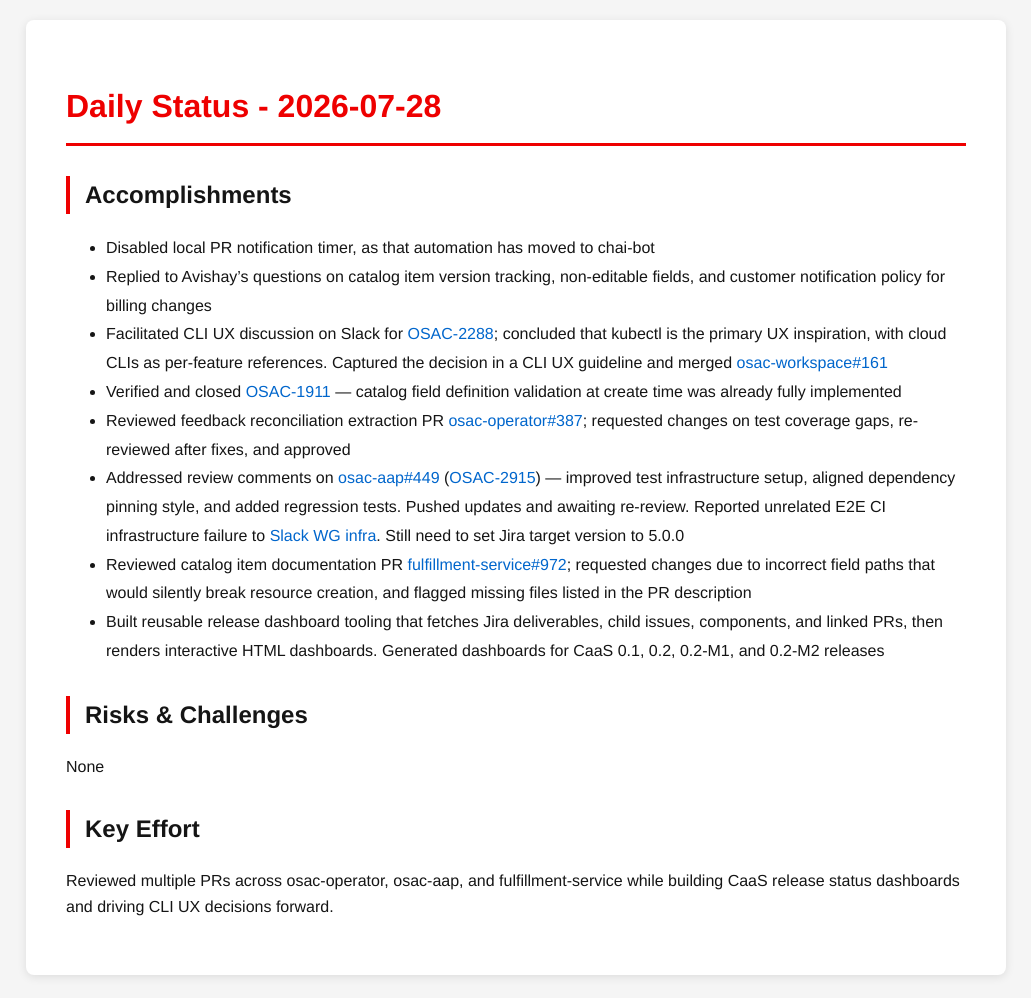
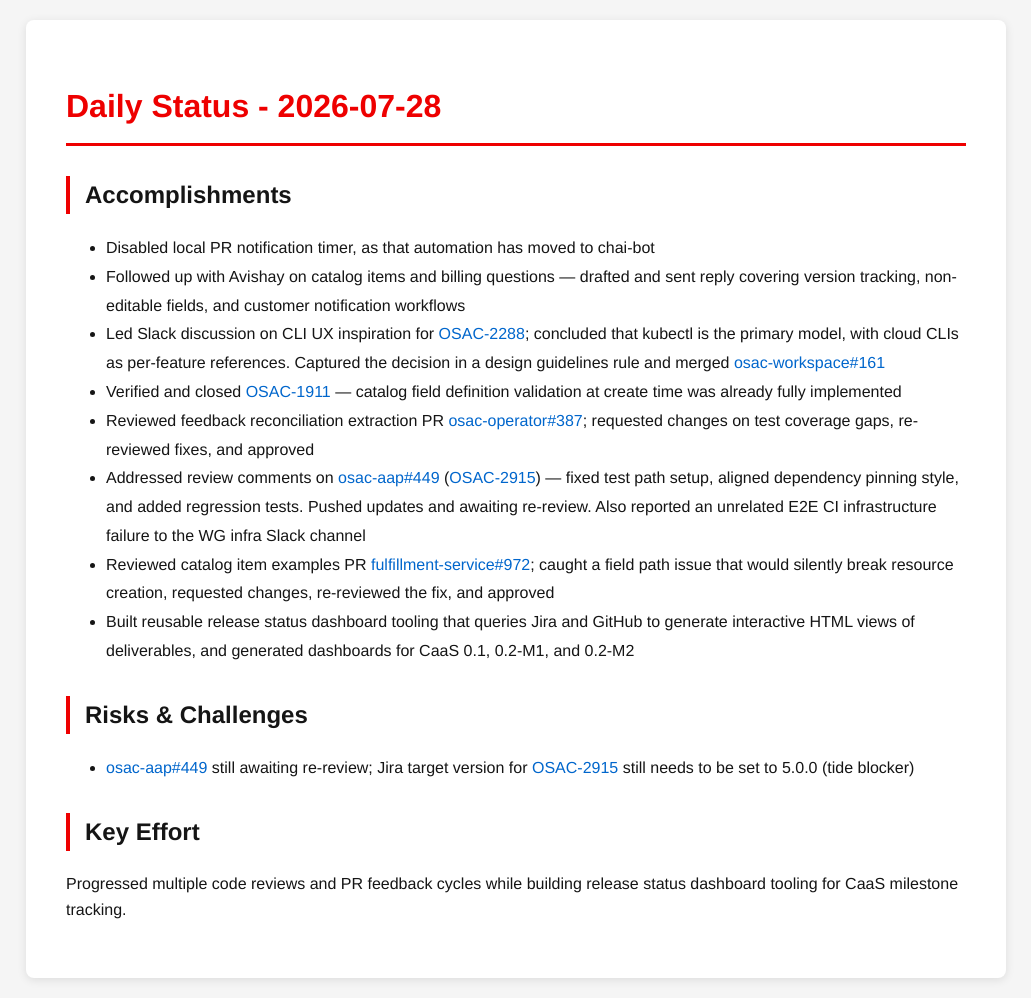
Before and after one commit to tzvatot/daily-status, a Jekyll site: the page built from 2026-07-28.md, in a window 1280 px wide. Shown: the whole page, without its empty margins (124-1155 px from the left). Built offline with Jekyll 4.4.1, drawn with Linux system fonts in a browser that asks for light colours.

Commit message:
Daily status update - 2026-07-28

```diff
--- a/2026-07-28.md
+++ b/2026-07-28.md
@@ -8,16 +8,16 @@ date: 2026-07-28
 
 ## Accomplishments
 - Disabled local PR notification timer, as that automation has moved to chai-bot
-- Replied to Avishay's questions on catalog item version tracking, non-editable fields, and customer notification policy for billing changes
-- Facilitated CLI UX discussion on Slack for [OSAC-2288](https://redhat.atlassian.net/browse/OSAC-2288); concluded that kubectl is the primary UX inspiration, with cloud CLIs as per-feature references. Captured the decision in a CLI UX guideline and merged [osac-workspace#161](https://github.com/osac-project/osac-workspace/pull/161)
+- Followed up with Avishay on catalog items and billing questions — drafted and sent reply covering version tracking, non-editable fields, and customer notification workflows
+- Led Slack discussion on CLI UX inspiration for [OSAC-2288](https://redhat.atlassian.net/browse/OSAC-2288); concluded that kubectl is the primary model, with cloud CLIs as per-feature references. Captured the decision in a design guidelines rule and merged [osac-workspace#161](https://github.com/osac-project/osac-workspace/pull/161)
 - Verified and closed [OSAC-1911](https://redhat.atlassian.net/browse/OSAC-1911) — catalog field definition validation at create time was already fully implemented
-- Reviewed feedback reconciliation extraction PR [osac-operator#387](https://github.com/osac-project/osac-operator/pull/387); requested changes on test coverage gaps, re-reviewed after fixes, and approved
-- Addressed review comments on [osac-aap#449](https://github.com/osac-project/osac-aap/pull/449) ([OSAC-2915](https://redhat.atlassian.net/browse/OSAC-2915)) — improved test infrastructure setup, aligned dependency pinning style, and added regression tests. Pushed updates and awaiting re-review. Reported unrelated E2E CI infrastructure failure to [Slack WG infra](https://redhat-internal.slack.com/archives/C0B8KR3HK16/p1785243429382689). Still need to set Jira target version to 5.0.0
-- Reviewed catalog item documentation PR [fulfillment-service#972](https://github.com/osac-project/fulfillment-service/pull/972); requested changes due to incorrect field paths that would silently break resource creation, and flagged missing files listed in the PR description
-- Built reusable release dashboard tooling that fetches Jira deliverables, child issues, components, and linked PRs, then renders interactive HTML dashboards. Generated dashboards for CaaS 0.1, 0.2, 0.2-M1, and 0.2-M2 releases
+- Reviewed feedback reconciliation extraction PR [osac-operator#387](https://github.com/osac-project/osac-operator/pull/387); requested changes on test coverage gaps, re-reviewed fixes, and approved
+- Addressed review comments on [osac-aap#449](https://github.com/osac-project/osac-aap/pull/449) ([OSAC-2915](https://redhat.atlassian.net/browse/OSAC-2915)) — fixed test path setup, aligned dependency pinning style, and added regression tests. Pushed updates and awaiting re-review. Also reported an unrelated E2E CI infrastructure failure to the WG infra Slack channel
+- Reviewed catalog item examples PR [fulfillment-service#972](https://github.com/osac-project/fulfillment-service/pull/972); caught a field path issue that would silently break resource creation, requested changes, re-reviewed the fix, and approved
+- Built reusable release status dashboard tooling that queries Jira and GitHub to generate interactive HTML views of deliverables, and generated dashboards for CaaS 0.1, 0.2-M1, and 0.2-M2
 
 ## Risks & Challenges
-None
+- [osac-aap#449](https://github.com/osac-project/osac-aap/pull/449) still awaiting re-review; Jira target version for [OSAC-2915](https://redhat.atlassian.net/browse/OSAC-2915) still needs to be set to 5.0.0 (tide blocker)
 
 ## Key Effort
-Reviewed multiple PRs across osac-operator, osac-aap, and fulfillment-service while building CaaS release status dashboards and driving CLI UX decisions forward.
+Progressed multiple code reviews and PR feedback cycles while building release status dashboard tooling for CaaS milestone tracking.
```
